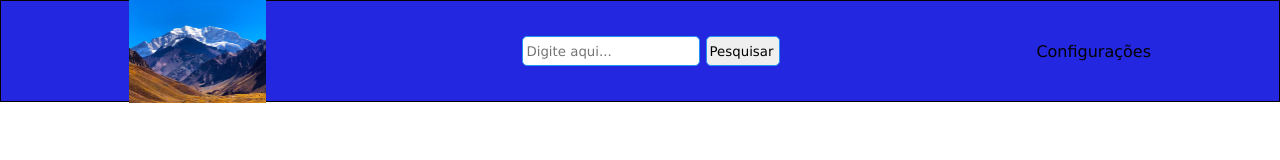
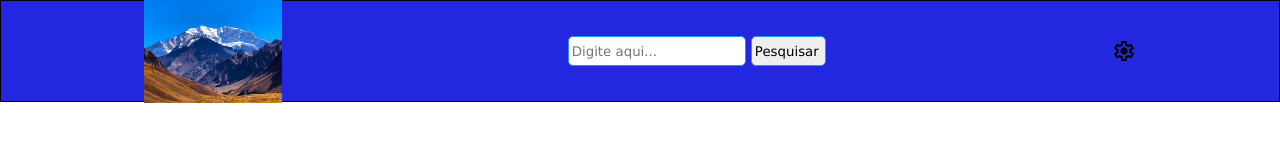
Before and after one commit to maicons89/Aulas---Html, a plain HTML site: page LayoutPadrao/index.html in a window 1280 px wide. Drawn offline with nearby package versions, Linux system fonts and the light colour scheme.

Commit message:
Inserindo Fonts

```diff
--- a/LayoutPadrao/index.html
+++ b/LayoutPadrao/index.html
@@ -1,5 +1,6 @@
 <html>
     <head>
+        <link rel="stylesheet" href="https://fonts.googleapis.com/css2?family=Material+Symbols+Outlined:opsz,wght,FILL,GRAD@48,400,0,0" />
         <title>Vinhos Aconcagua</title>
         <link href="layout.css" rel="stylesheet" type="text/css" />
     </head>
@@ -12,7 +13,9 @@
                 <input id="bt_pesquisar" type="button" value="Pesquisar"/>
             </form>
             </div>
-            <div>Configurações</div>
+            <div><span class="material-symbols-outlined">
+                settings
+                </span></div>
         </header>
     </body>
 </html>
```
